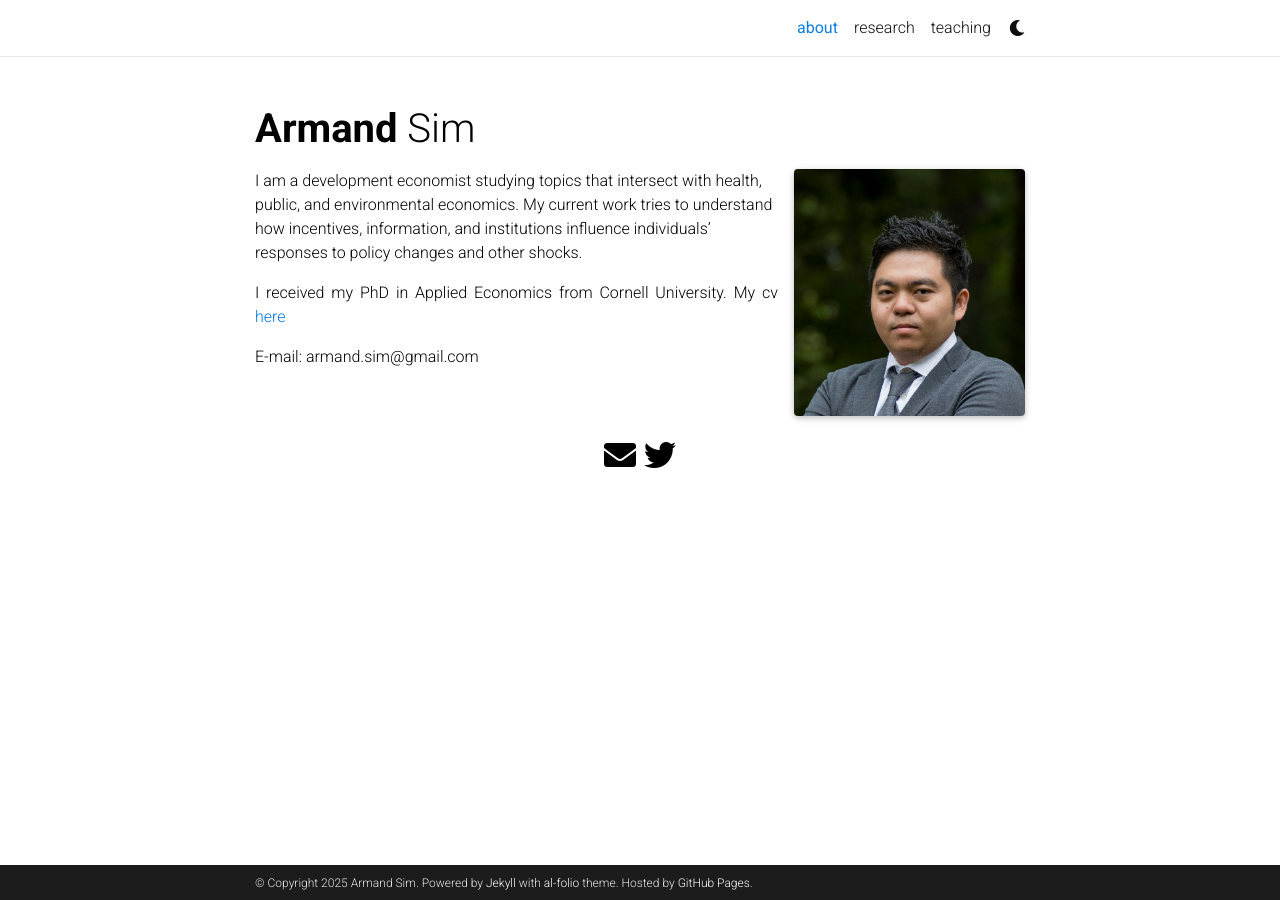
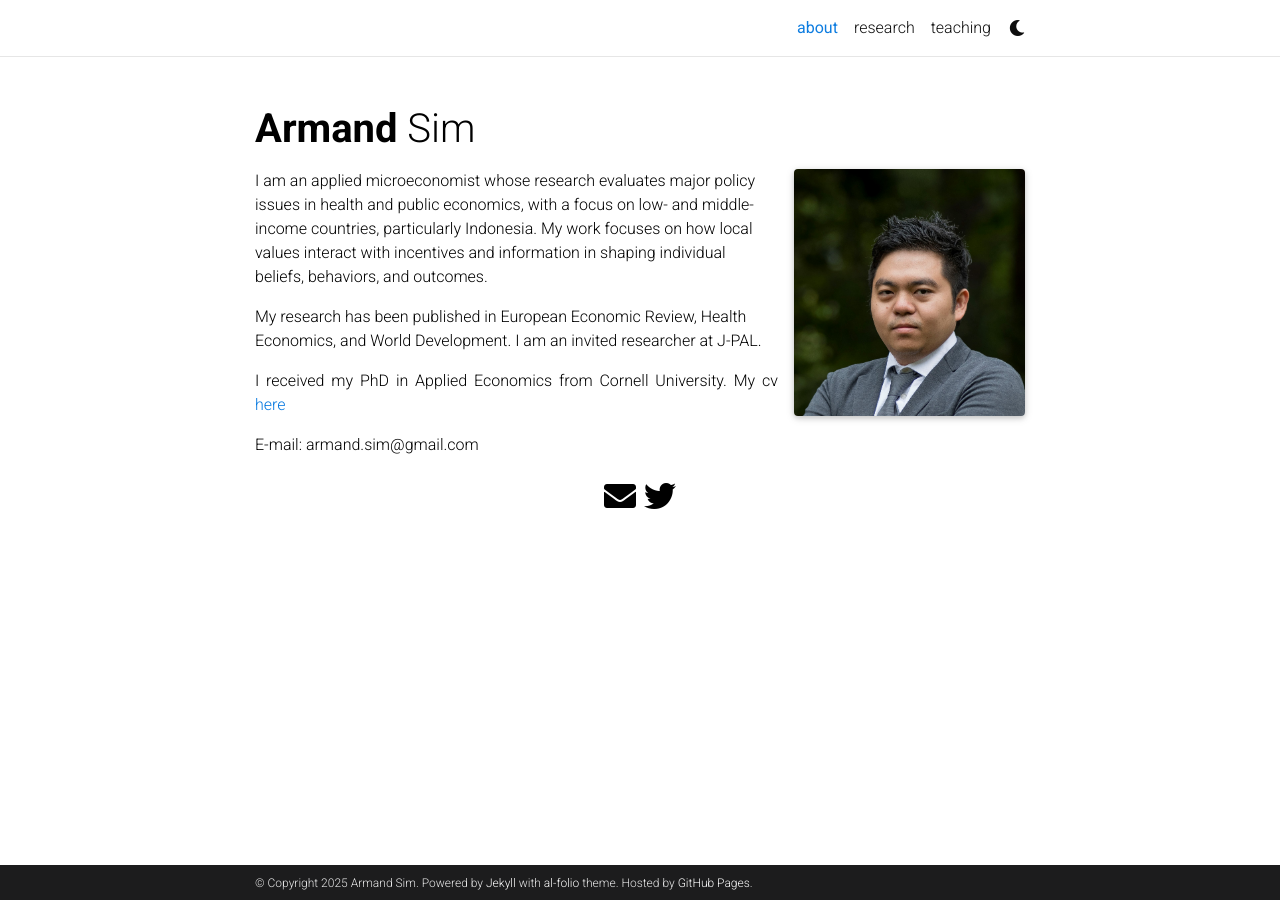
Before and after one commit to armandsim/armandsim.github.io, a Jekyll site: the page built from _pages/about.md, in a window 1280 px wide. Built offline with Jekyll 4.4.1, drawn with Linux system fonts in a browser that asks for light colours; comment, search, counter and statistics services are not loaded; a style sheet for code colours, icons or effects is not loaded.

Commit message:
Update about.md

```diff
--- a/_pages/about.md
+++ b/_pages/about.md
@@ -14,10 +14,12 @@ latest_posts: false  # includes a list of the newest posts
 selected_papers: false # includes a list of papers marked as "selected={true}"
 social: true  # includes social icons at the bottom of the page
 ---
-I am a development economist studying topics that intersect with health, public, and environmental economics. My current work tries to understand how incentives, information, and institutions influence individuals' responses to policy changes and other shocks.
+I am an applied microeconomist whose research evaluates major policy issues in health and public economics, with a focus on low- and middle-income countries, particularly Indonesia. My work focuses on how local values interact with incentives and information in shaping individual beliefs, behaviors, and outcomes.
+
+My research has been published in European Economic Review, Health Economics, and World Development. I am an invited researcher at J-PAL.
 
 I received my PhD in Applied Economics from Cornell University.
-My cv [here](/docs/CV.pdf?raw=1)
+My cv [here](/docs/ArmandSim+CV.pdf?raw=1)
  {: style="text-align: justify"}
 
 E-mail: armand.sim@gmail.com
```
